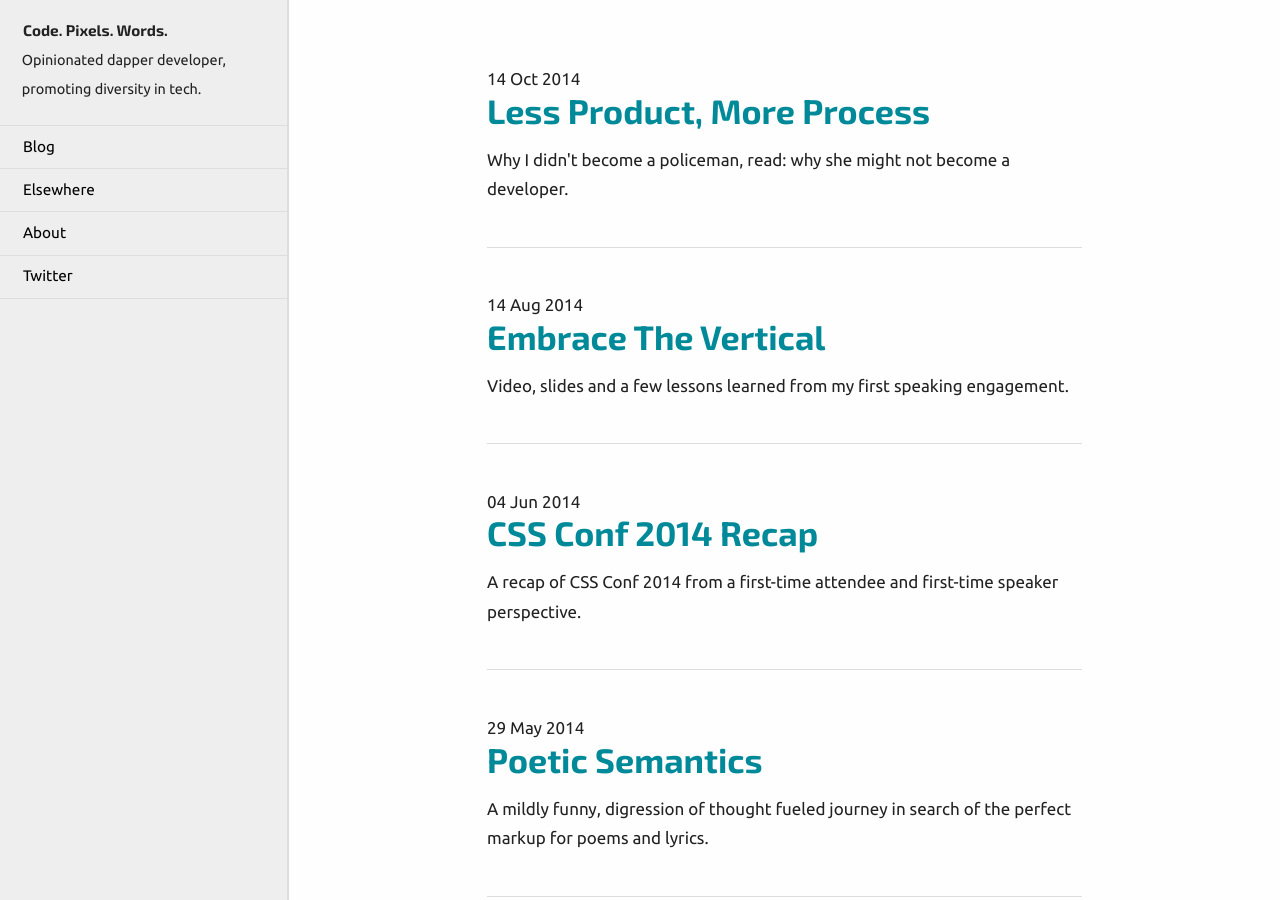
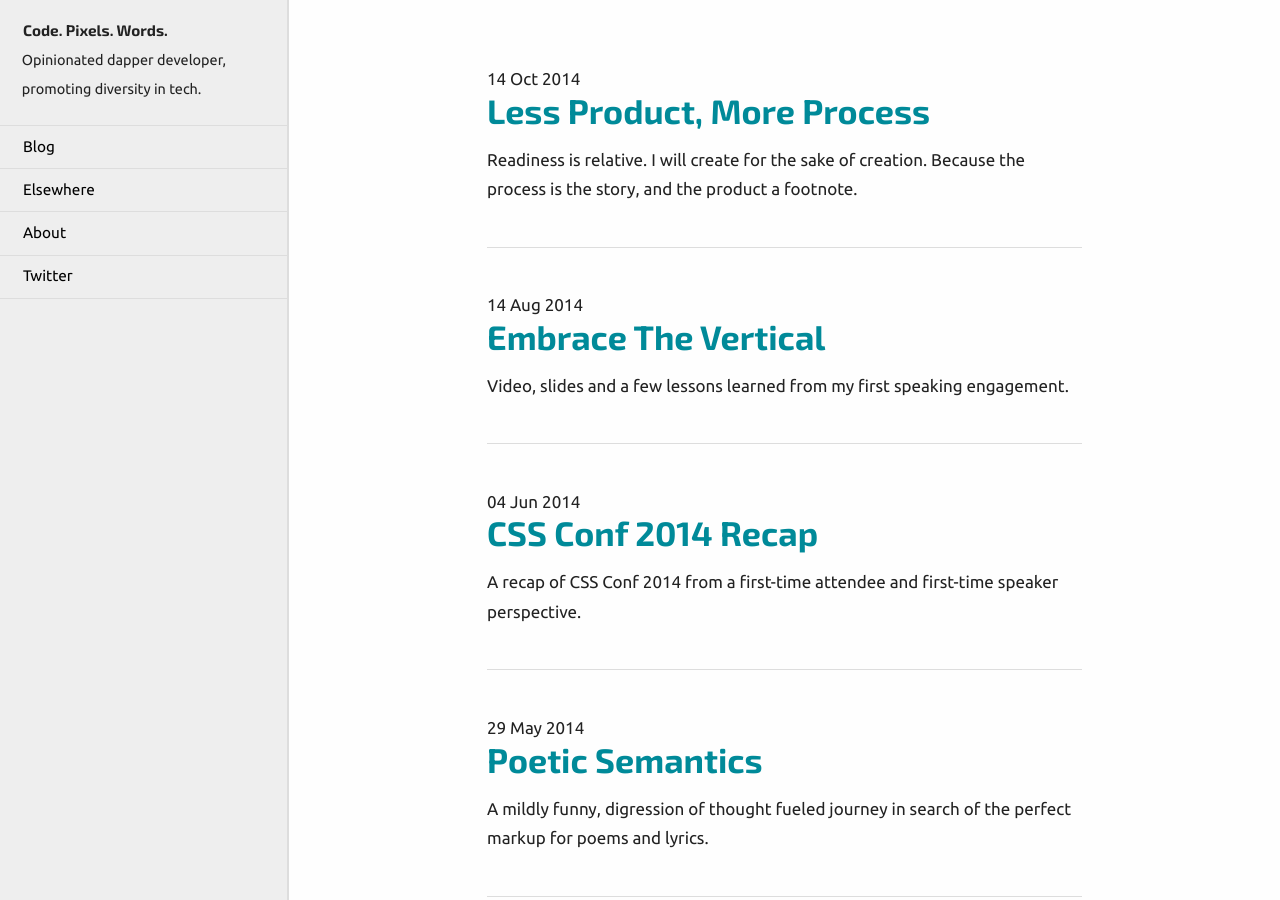
Before and after one commit to aebsr/aebsr.github.com, a Jekyll site: the page built from index.html, in a window 1280 px wide and 900 px high. Built offline with Jekyll 4.4.1, drawn with Linux system fonts in a browser that asks for light colours; the list of posts is cut into pages by our own code.

Commit message:
updating description to less product, more process

```diff
--- a/_posts/2014-10-14-less-product-more-process.md
+++ b/_posts/2014-10-14-less-product-more-process.md
@@ -2,7 +2,7 @@
 layout: post
 title: Less Product, More Process
 tags: [personal]
-description: "Why I didn't become a policeman, read: why she might not become a developer."
+description: "Readiness is relative. I will create for the sake of creation. Because the process is the story, and the product a footnote."
 ---
 
 Bear with me. I'm going to write like I think, and -- outside of the professional space -- much like I speak. My pace is rabid and jerky. My tone is crude and eccentric. I'm verbose, yet hate verbosity. I loathe editing, because if I wanted to sound a certain way, I'd say it that way. Well-organized thoughts, personal and professional, are the exception. I think and speak as a draft. My wife, Kelley, edits away the noise.
```
